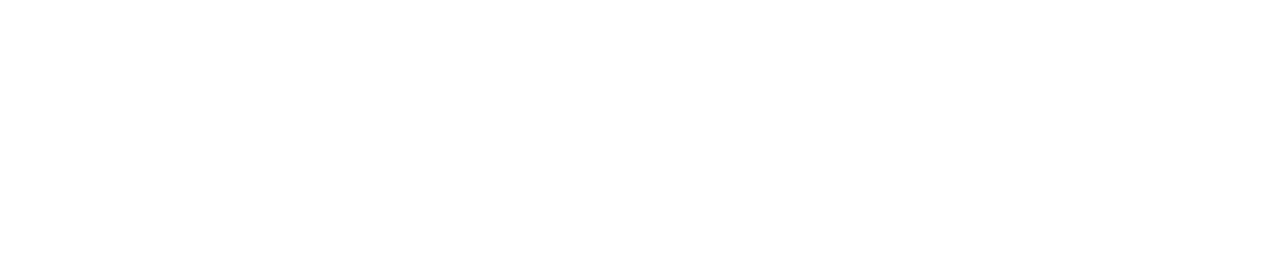
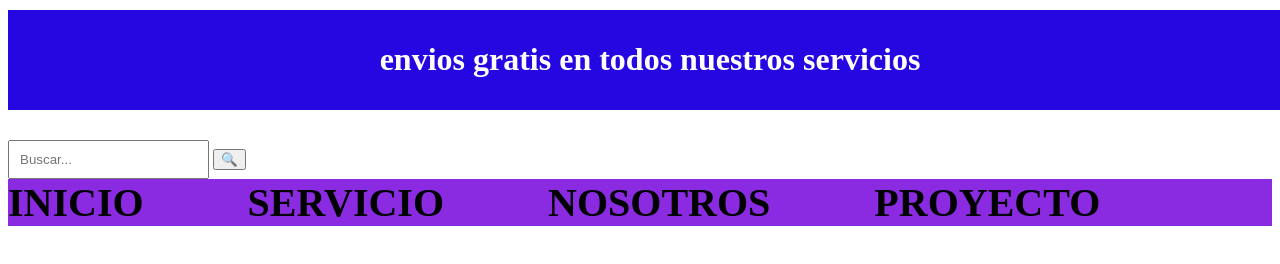
Before and after one commit to 4todmigueladolfo-cell/EL-EQUIPO-DINAMITA-, a plain HTML site: page index.html in a window 1280 px wide. Drawn offline with Linux system fonts and the light colour scheme.

Commit message:
cree mi inicio y mi tambien el css

```diff
--- a/estilo.css
+++ b/estilo.css
@@ -0,0 +1,68 @@
+
+
+.pepe{
+    width: 100%;
+    height: 100%;
+    margin-top: 10px;
+    padding: 10px;
+    background-color: rgb(36, 7, 225);
+
+}
+
+h1{
+    text-align: center;
+    color: white;
+}
+
+.juan{
+    width: 100%;
+    height: 100%;
+    background-color: blueviolet;
+
+
+}
+
+.inicio{
+    color: black;
+    font-weight: bold;
+    margin-right: 100px;
+    font-size: 40px;
+
+
+
+}
+
+.ropa{
+    color: black;
+    font-weight: bold;
+    margin-right: 100px;
+    font-size: 40px;
+
+    margin-top: 20px;
+
+}
+
+.contactos{
+    color: black;
+    font-weight: bold;
+    margin-right: 100px;
+    font-size: 40px;
+    justify-content: space-between;
+
+
+}
+
+span:hover{
+    cursor: pointer;
+}
+
+.navegador input{
+    padding: 10px;
+    margin-top: 30px;
+
+}
+
+.ventana1{
+    border-radius: 50px;
+    height: 40%;
+}
--- a/index.html
+++ b/index.html
@@ -8,5 +8,26 @@
 </head>
 <body>
 
+    <div class="pepe"> <h1>envios gratis en todos nuestros servicios</h1></div>
+
+
+    <div class="navegador">
+        <input type="text" placeholder="Buscar...">
+         <button>🔍</button>
+    </div>
+
+ <div class="juan">
+    <span class="inicio">INICIO</span>
+    <span class="ropa"><a href=""></a>SERVICIO</span>
+    <span class="contactos"><a href=""></a>NOSOTROS</span>
+    <span class="contactos">PROYECTO</span>
+    <span class="contactos"></span>
+ </div>
+
+ <div>
+<img src="" alt="">
+
+ </div>
+
 </body>
 </html>
```
